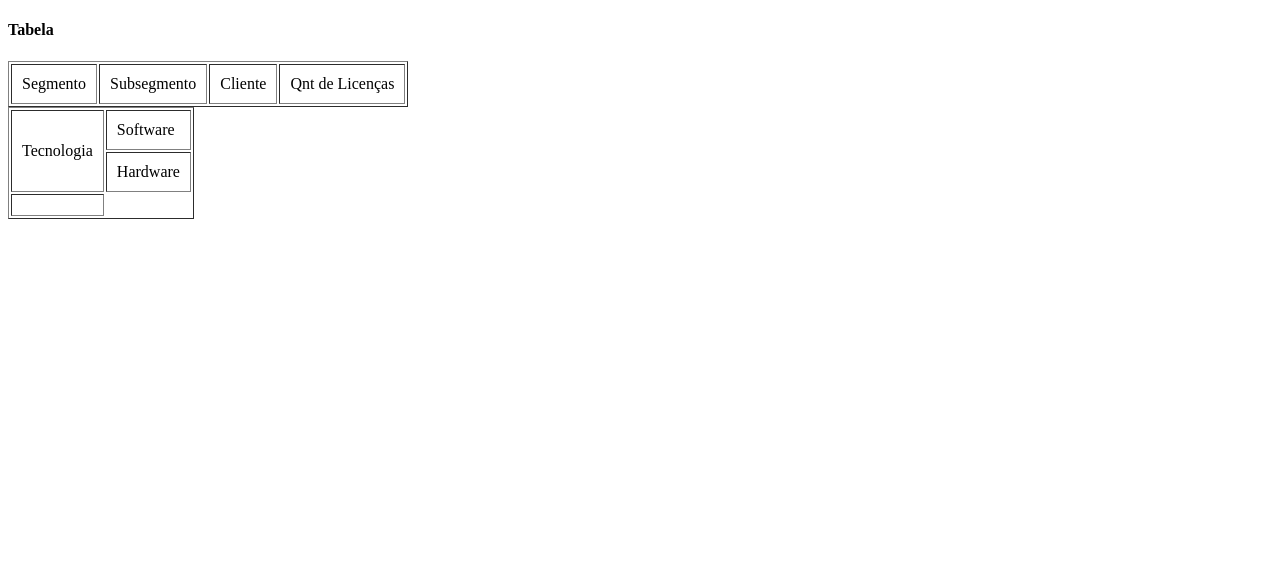
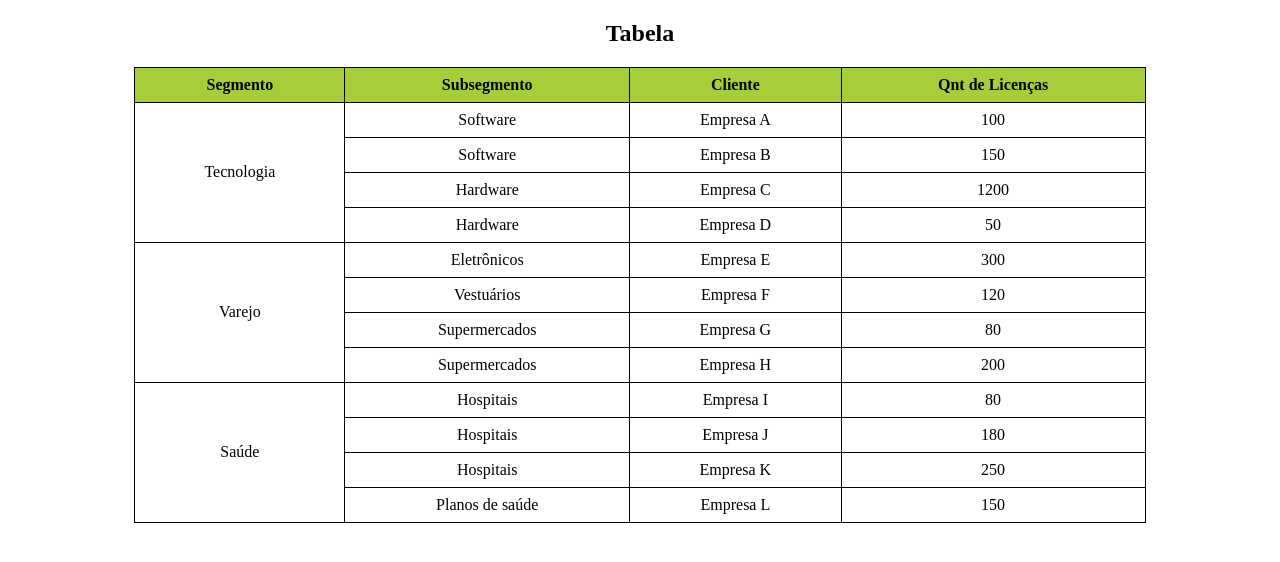
Before and after one commit to joao-rs10/FrontEnd, a plain HTML site: page aula.html/tabela.html in a window 1280 px wide. Drawn offline with Linux system fonts and the light colour scheme.

Commit message:
Primeira tabela.html

```diff
--- a/aula.html/tabela.html
+++ b/aula.html/tabela.html
@@ -1,32 +1,99 @@
 <!DOCTYPE html>
-<html lang="en">
+<html lang="pt-br">
 <head>
     <meta charset="UTF-8">
     <meta name="viewport" content="width=device-width, initial-scale=1.0">
     <title>Tabela</title>
+    <style>
+        table {
+            width: 80%;
+            border-collapse: collapse;
+            margin: 20px auto;
+        }
+        th, td {
+            border: 1px solid black;
+            padding: 8px;
+            text-align: center;
+        }
+        th {
+            background-color: #a6ce39;
+        }
+    </style>
 </head>
 <body>
-    <h4>Tabela</h4>
-            <table border="1" cellpadding="10">
-                <tr>
-                    <td>Segmento</td>
-                    <td>Subsegmento</td>
-                    <td>Cliente</td>
-                    <td>Qnt de Licenças</td>
-      </tr>
-      <table border="1" cellpadding="10">
+    <h2 style="text-align: center;">Tabela</h2>
+    <table>
         <tr>
-            <td rowspan="2">Tecnologia</td>
-            <td colspan="">Software</td>
+        <th>Segmento</th>
+        <th>Subsegmento</th>
+        <th>Cliente</th>
+        <th>Qnt de Licenças</th>
+        </tr>
+
+        <tr>
+                <td rowspan="4">Tecnologia</td>
+                <td>Software</td>
+                <td>Empresa A</td>
+                <td>100</td>
         </tr>
         <tr>
-            <td colspan="2">Hardware</td>
-    </tr>
-    <tr>
-        <td></td>
-    </tr>
+            <td>Software</td>
+            <td>Empresa B</td>
+            <td>150</td>
+        </tr>
+        <tr>
+            <td>Hardware</td>
+            <td>Empresa C</td>
+            <td>1200</Td>
+        </tr>
+        <tr>
+            <td>Hardware</td>
+            <td>Empresa D</td>
+            <td>50</td>
+        </tr>
+        <tr>
+            <td rowspan="4">Varejo</td>
+            <td>Eletrônicos</td>
+            <td>Empresa E</td>
+            <td>300</td>
+        </tr>
+        <tr>
+            <td>Vestuários</td>
+            <td>Empresa F</td>
+            <td>120</td>
+        </tr>
+        <tr>
+            <td>Supermercados</td>
+            <td>Empresa G</td>
+            <td>80</td>
+        </tr>
+        <tr>
+            <td>Supermercados</td>
+            <td>Empresa H</td>
+            <td>200</td>
+        </tr>
+        <tr>
+            <td rowspan="4">Saúde</td>
+            <td>Hospitais</td>
+            <td>Empresa I</td>
+            <td>80</td>
+        </tr>
+        <tr>
+            <td>Hospitais</td>
+            <td>Empresa J</td>
+            <td>180</td>
+        </tr>
+        <tr>
+            <td>Hospitais</td>
+            <td>Empresa K</td>
+            <td>250</td>
+        </Tr>
+        <tr>
+            <td>Planos de saúde</td>
+            <td>Empresa L</Td>
+            <td>150</td>
+        </tr>
+
     </table>
 
-      </table>
 </body>
-</html>
```
